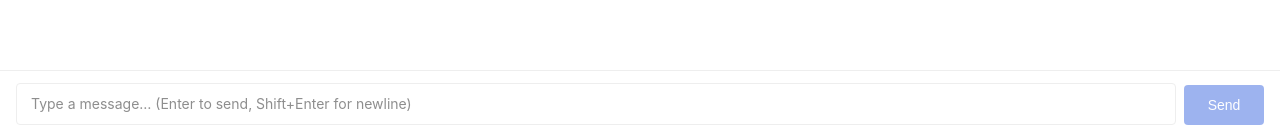
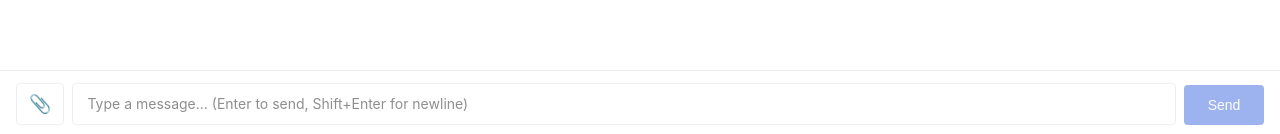
Before and after one commit to xlbbb-cn/ai-chat, a React (Vite) app: page / in a window 1280 px wide. Shown: the part 663-797 px from the top of the page. Built offline with nearby package versions, Linux system fonts and the light colour scheme.

Commit message:
feat: enhance file attachment functionality in chat input

```diff
--- a/src/App.css
+++ b/src/App.css
@@ -1,4 +1,10 @@
-*, *::before, *::after { box-sizing: border-box; margin: 0; padding: 0; }
+*,
+*::before,
+*::after {
+  box-sizing: border-box;
+  margin: 0;
+  padding: 0;
+}
 
 :root {
   font-family: "Universal Sans Text", -apple-system, Arial, sans-serif;
@@ -84,7 +90,8 @@ body {
   transition: color 0.33s, background-color 0.33s;
 }
 
-.toolbar-btn:hover, .toolbar-btn.active {
+.toolbar-btn:hover,
+.toolbar-btn.active {
   background: #F4F4F4;
   color: #171A20;
 }
@@ -146,7 +153,84 @@ body {
   border-top: 1px solid #EEEEEE;
   background: #FFFFFF;
   flex-shrink: 0;
+}
+
+.input-row {
+  display: flex;
+  gap: 8px;
   align-items: flex-end;
+  width: 100%;
+}
+
+.attach-btn {
+  background: transparent;
+  border: 1px solid #EEEEEE;
+  border-radius: 4px;
+  font-size: 18px;
+  cursor: pointer;
+  padding: 6px 12px;
+  min-height: 42px;
+  color: #171A20;
+  transition: background-color 0.3s, border-color 0.3s;
+  display: flex;
+  align-items: center;
+  justify-content: center;
+}
+
+.attach-btn:hover:not(:disabled) {
+  background-color: #F4F4F4;
+  border-color: #171A20;
+}
+
+.attach-btn:disabled {
+  opacity: 0.5;
+  cursor: not-allowed;
+}
+
+.attachments-bar {
+  display: flex;
+  flex-wrap: wrap;
+  gap: 8px;
+  margin-bottom: 4px;
+}
+
+.attachment-pill {
+  display: flex;
+  align-items: center;
+  gap: 6px;
+  background: #F4F4F4;
+  border-radius: 12px;
+  padding: 4px 10px;
+  font-size: 12px;
+  color: #171A20;
+  border: 1px solid #EEEEEE;
+}
+
+.attachment-name {
+  max-width: 150px;
+  white-space: nowrap;
+  overflow: hidden;
+  text-overflow: ellipsis;
+}
+
+.attachment-remove {
+  background: none;
+  border: none;
+  color: #5C5E62;
+  cursor: pointer;
+  font-size: 16px;
+  line-height: 1;
+  display: flex;
+  align-items: center;
+  justify-content: center;
+  width: 16px;
+  height: 16px;
+  border-radius: 50%;
+}
+
+.attachment-remove:hover {
+  background: #E53E3E;
+  color: #FFFFFF;
 }
 
 .chat-input {
@@ -202,7 +286,7 @@ body {
 }
 
 .send-btn:focus {
-  box-shadow: rgba(0,0,0,0) 0px 0px 0px 2px inset;
+  box-shadow: rgba(0, 0, 0, 0) 0px 0px 0px 2px inset;
 }
 
 .send-btn:disabled {
--- a/src/App.tsx
+++ b/src/App.tsx
@@ -15,6 +15,7 @@ type Sidebar = "settings" | "skills" | "history" | "tools" | null;
 export default function App() {
   const [messages, setMessages] = useState<Message[]>([]);
   const [input, setInput] = useState("");
+  const [attachments, setAttachments] = useState<{ name: string; content: string }[]>([]);
   const [streaming, setStreaming] = useState(false);
   const [sessionId, setSessionId] = useState<string>(() => crypto.randomUUID());
   const [sidebar, setSidebar] = useState<Sidebar>(null);
@@ -23,6 +24,7 @@ export default function App() {
   const [usage, setUsage] = useState<{ prompt_tokens: number, completion_tokens: number } | null>(null);
   const bottomRef = useRef<HTMLDivElement>(null);
   const textareaRef = useRef<HTMLTextAreaElement>(null);
+  const fileInputRef = useRef<HTMLInputElement>(null);
   const cleanupRef = useRef<(() => void) | null>(null);
 
   useEffect(() => {
@@ -46,8 +48,14 @@ export default function App() {
   }, []);
 
   const sendMessage = useCallback(async () => {
-    const text = input.trim();
-    if (!text || streaming) return;
+    let text = input.trim();
+    if ((!text && attachments.length === 0) || streaming) return;
+
+    for (const file of attachments) {
+      const ext = file.name.split('.').pop() || '';
+      text += `\n\n[Attached File: ${file.name}]\n\`\`\`${ext}\n${file.content}\n\`\`\``;
+    }
+    text = text.trim();
     setUsage(null);
 
     const userMsg: Message = { id: crypto.randomUUID(), role: "user", content: text };
@@ -56,6 +64,7 @@ export default function App() {
 
     setMessages((prev) => [...prev, userMsg, assistantMsg]);
     setInput("");
+    setAttachments([]);
     setStreaming(true);
     setError(null);
 
@@ -114,7 +123,7 @@ export default function App() {
     });
 
     cleanupRef.current = cleanup;
-  }, [input, messages, streaming, activeSkillIds, sessionId]);
+  }, [input, messages, streaming, activeSkillIds, sessionId, attachments]);
 
   function handleKeyDown(e: React.KeyboardEvent) {
     if (e.key === "Enter" && !e.shiftKey) {
@@ -262,12 +271,55 @@ export default function App() {
         </div>
 
         {/* Input */}
-        <div className="input-area" style={{ position: "relative" }}>
+        <div className="input-area" style={{ position: "relative", flexDirection: "column", alignItems: "stretch" }}>
           {usage && (
             <div style={{ position: "absolute", top: "-15px", left: "10px", fontSize: "10px", color: "gray" }}>
               Tokens: {usage.prompt_tokens} prompt / {usage.completion_tokens} completion
             </div>
           )}
+          {attachments.length > 0 && (
+            <div className="attachments-bar">
+              {attachments.map((file, i) => (
+                <div key={i} className="attachment-pill">
+                  <span className="attachment-name" title={file.name}>{file.name}</span>
+                  <button className="attachment-remove" onClick={() => {
+                    setAttachments(prev => prev.filter((_, idx) => idx !== i));
+                  }}>×</button>
+                </div>
+              ))}
+            </div>
+          )}
+          <div className="input-row">
+            <button
+              className="attach-btn"
+              title="Attach files"
+              onClick={() => fileInputRef.current?.click()}
+              disabled={streaming}
+            >
+              📎
+            </button>
+            <input
+              type="file"
+              multiple
+              ref={fileInputRef}
+              style={{ display: 'none' }}
+              onChange={async (e) => {
+                const files = e.target.files;
+                if (files && files.length > 0) {
+                  const newAttachments: { name: string; content: string }[] = [];
+                  for (const f of Array.from(files)) {
+                    try {
+                      const content = await f.text();
+                      newAttachments.push({ name: f.name, content });
+                    } catch (err) {
+                      console.error("Failed to read file", f.name, err);
+                    }
+                  }
+                  setAttachments(prev => [...prev, ...newAttachments]);
+                }
+                e.target.value = '';
+              }}
+            />
             <textarea
               ref={textareaRef}
               className="chat-input"
@@ -281,10 +333,11 @@ export default function App() {
             <button
               className="send-btn"
               onClick={streaming ? stopStreaming : sendMessage}
-            disabled={!streaming && !input.trim()}
+              disabled={!streaming && !input.trim() && attachments.length === 0}
             >
               {streaming ? "Stop" : "Send"}
             </button>
+          </div>
         </div>
       </div >
     </div >
```
Lines whose indentation alone changed are shown as unchanged.
